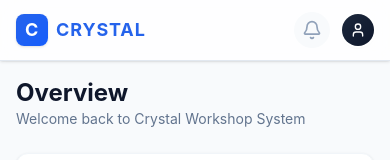
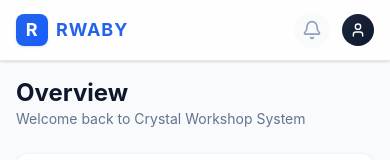
Before and after one commit to sameerthedeveloper/rwaby-quotation, a React (Vite) app: page /dashboard in a window 390 px wide. Shown: the top 160 px of the page. Built offline with nearby package versions, Linux system fonts and the light colour scheme; no server answers; the database is empty; sample sign-in values are in the browser's storage.

Commit message:
fix: update mobile header title to RWABY

```diff
--- a/src/components/layout/Header.jsx
+++ b/src/components/layout/Header.jsx
@@ -7,9 +7,9 @@ export default function Header() {
         {/* Mobile Header Title (Hidden on desktop as sidebar handles it) */}
         <div className="md:hidden flex items-center gap-2 text-primary font-bold text-lg tracking-wider">
           <div className="w-8 h-8 rounded-lg bg-gradient-to-br from-primary to-blue-600 flex items-center justify-center shadow-sm text-white font-bold text-lg">
-            C
+            R
           </div>
-          CRYSTAL
+          RWABY
         </div>
 
         {/* Desktop Header Title placeholder if needed */}
```
